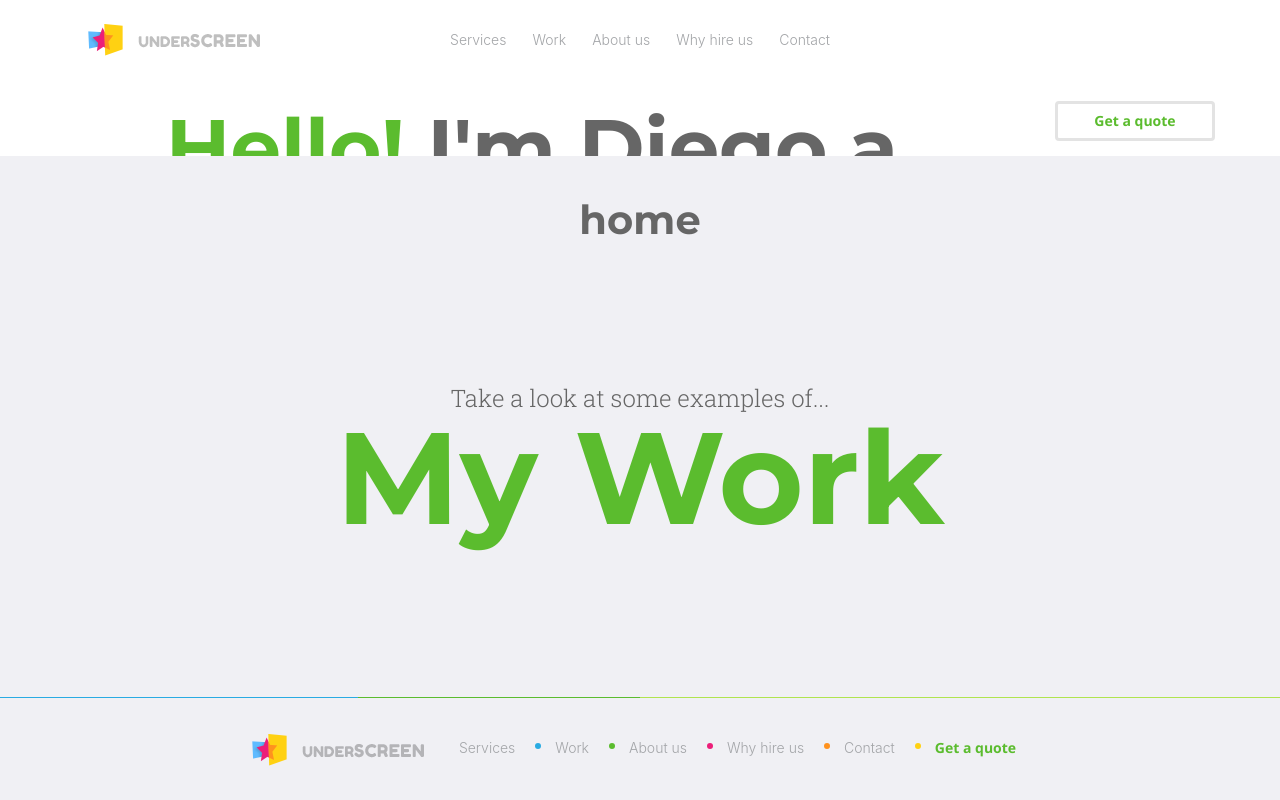
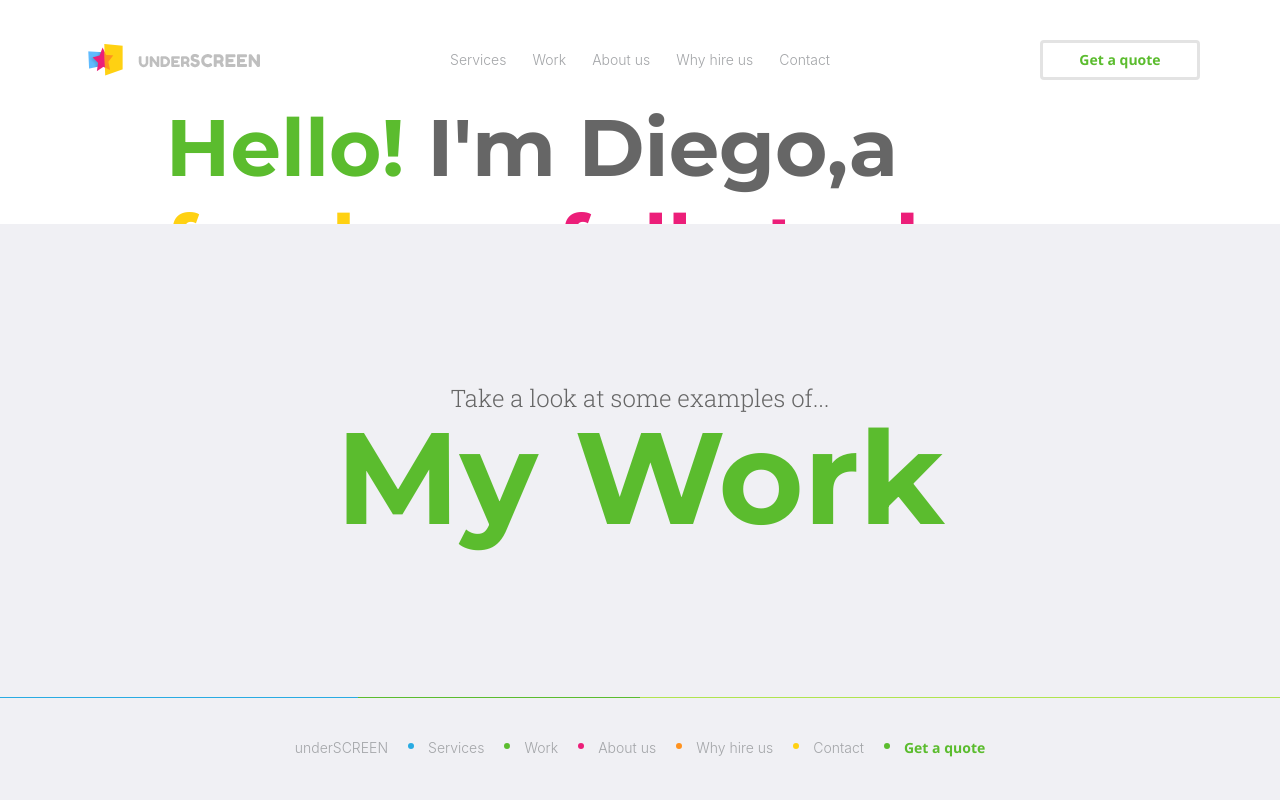
Before and after one commit to davola/us-react, a React (Create React App) app: page / in a window 1280 px wide. Shown: the top 800 px of the page. Built offline with nearby package versions, Linux system fonts and the light colour scheme.

Commit message:
Home and menus fixes

```diff
--- a/src/App.tsx
+++ b/src/App.tsx
@@ -8,7 +8,7 @@ import {PageBottom} from "./components/PageBottom";
 function App() {
     const view = window.location.pathname.substring(1) || 'home';
     return (
-        <div>
+        <div className={'view-' + view}>
             <PageTop view={view}/>
             <View view={view}/>
             <PageBottom view={view} />
--- a/src/components/Menu.tsx
+++ b/src/components/Menu.tsx
@@ -4,17 +4,13 @@ import MenuItem from "./MenuItem";
 import React from "react";
 
 export function Menu({view}: ViewProps) {
-    const liMenuItems = menuItems.map(menuItem =>
+    const topMenuItems = menuItems.filter((value, idx) => idx != 0 );
+    const liMenuItems = topMenuItems.map(menuItem =>
         <MenuItem currentView={view} menuItem={menuItem}/>
     );
     return (
-        <div>
-            <a href="/" className="home">
-                <img src="/img/underscreen-logo.png" alt="underSCREEN"/>
-            </a>
-            <ul id="main-menu" className="menu">
-                {liMenuItems}
-            </ul>
-        </div>
+        <ul id="main-menu" className="menu">
+            {liMenuItems}
+        </ul>
     )
 }
--- /dev/null
+++ b/src/components/MenuFooter.tsx
@@ -0,0 +1,22 @@
+import {ViewProps} from "./View";
+import {menuItems} from "../dara/Menu";
+import MenuItem from "./MenuItem";
+import React from "react";
+
+export function MenuFooter({view}: ViewProps) {
+    const liMenuItems = menuItems.map(menuItem => {
+            return (
+                <MenuItem currentView={view} menuItem={menuItem}/>
+            );
+        }
+    );
+    return (
+        <nav>
+            <div className="container">
+                <ul className="menu">
+                    {liMenuItems}
+                </ul>
+            </div>
+        </nav>
+    )
+}
--- a/src/components/MenuItem.tsx
+++ b/src/components/MenuItem.tsx
@@ -1,8 +1,11 @@
+import {classNames} from "../utils/Utils";
+
 export type MenuItemType = {
     id: number;
     view: string;
     route: string;
     name: string;
+    class: string;
 }
 
 type MenuItemProp = {
@@ -11,10 +14,11 @@ type MenuItemProp = {
 }
 
 export default function MenuItem({currentView, menuItem}: MenuItemProp) {
-    const active: string = (menuItem.route.includes(currentView)) ? 'active' : '';
+    const active: boolean = menuItem.route.includes(currentView);
+    const menuItemClasses: string = classNames(active && 'active', menuItem.class);
+
     return (
-        menuItem &&
-        <li className={active} id={'id-' + menuItem.id} key={menuItem.id}><a href={menuItem.route}>{menuItem.name}</a></li>
+        <li className={menuItemClasses} key={menuItem.id}><a href={menuItem.route}>{menuItem.name}</a></li>
     );
 
 }
--- a/src/components/PageBottom.tsx
+++ b/src/components/PageBottom.tsx
@@ -1,5 +1,6 @@
 import React from "react";
 import {Menu} from "./Menu";
+import {MenuFooter} from "./MenuFooter";
 
 type PageBottomProps = {
     view: string;
@@ -31,7 +32,6 @@ export function PageBottom({view}: PageBottomProps) {
     const texts = getFooterText(view);
     return (
         <footer>
-            <h1>{view}</h1>
             <header>
                 <h3>{texts.h3}</h3>
                 <h1 className="very-big"><a href={texts.url}>{texts.h1}</a></h1>
@@ -41,11 +41,7 @@ export function PageBottom({view}: PageBottomProps) {
                 <div className="bg-green"></div>
                 <div className="bg-lime"></div>
             </div>
-            <nav>
-                <div className="container">
-                    <Menu view={view} />
-                </div>
-            </nav>
+            <MenuFooter view={view} />
         </footer>
     )
 }
--- a/src/components/PageTop.tsx
+++ b/src/components/PageTop.tsx
@@ -1,22 +1,22 @@
 import React from 'react';
 import {ViewProps} from "./View";
 import {Menu} from "./Menu";
+import {classNames} from "../utils/Utils";
 
-function PageTop({view}: ViewProps) {
+export default function PageTop({view}: ViewProps) {
+    let getaQuoteClasses = classNames('btn', 'wire', view === 'get-a-quote' && 'active');
     return (
         <nav className="main-nav" data-controller="Sticky">
             <div className="container">
                 <a data-controller="MenuMobile" href="#" className="menu-mobile">
                     <span className="bar"></span>
                 </a>
-                <Menu view={view} />
-                <a href="/get-a-quote"
-                   className="btn wire <?php if ( $view == 'get-a-quote') echo 'active'; ?>">
-                    Get a quote
+                <a href="/" className="home">
+                    <img src="/img/underscreen-logo.png" alt="underSCREEN"/>
                 </a>
+                <Menu view={view}/>
+                <a href="/get-a-quote" className={getaQuoteClasses}>Get a quote</a>
             </div>
         </nav>
     );
 }
-
-export default PageTop;
--- a/src/components/View.tsx
+++ b/src/components/View.tsx
@@ -6,10 +6,10 @@ export type ViewProps = {
 
 export default function View({view}: ViewProps) {
     let currentView = (
-        <div>
+        <main>
             <h2>Default view in use is:</h2>
             <h1>{view}</h1>
-        </div>
+        </main>
     );
     switch (view) {
         case 'home': currentView = <Home />; break;
@@ -17,8 +17,8 @@ export default function View({view}: ViewProps) {
     }
 
     return (
-        <div className={'view-' + view}>
+        <main>
             {currentView}
-        </div>
+        </main>
     );
 }
--- a/src/components/views/Home.tsx
+++ b/src/components/views/Home.tsx
@@ -1,7 +1,6 @@
 export default function Home() {
     return (
         <div>
-            <main>
             <header className="hello">
                 <div className="container">
                     <div className="row">
@@ -33,10 +32,14 @@ export default function Home() {
                             <span>shop</span></h5>
                         <h5 className="spaced"> need </h5>
                         <h5>
-                                <a href="/freelance-software-development/symfony-web-applications">a web application</a><br/>
-                                <a href="/freelance-software-development/hybrid-mobile-cross-platform-applications">a mobile application</a><br/>
-                                <a href="/freelance-software-development/open-source-responsive-websites">a responsive website</a><br/>
-                                <a href="/freelance-software-development/woocommerce-and-magento-ecommerce-development">an online store</a>
+                            <a href="/freelance-software-development/symfony-web-applications">a web
+                                application</a><br/>
+                            <a href="/freelance-software-development/hybrid-mobile-cross-platform-applications">a mobile
+                                application</a><br/>
+                            <a href="/freelance-software-development/open-source-responsive-websites">a responsive
+                                website</a><br/>
+                            <a href="/freelance-software-development/woocommerce-and-magento-ecommerce-development">an
+                                online store</a>
                         </h5>
                         <h5 className="spaced">?</h5>
                     </div>
@@ -47,7 +50,8 @@ export default function Home() {
                         <h5>Excellent, you are in the right place.</h5>
                     </div>
                     <div className="dialog left">
-                            <h5>Choose one of our <a href="/freelance-software-development-services">digital services</a> and <a className="text-green" href="/get-a-quote">get a quote</a> now!</h5>
+                        <h5>Choose one of our <a href="/freelance-software-development-services">digital
+                            services</a> and <a className="text-green" href="/get-a-quote">get a quote</a> now!</h5>
                     </div>
                 </div>
             </section>
@@ -57,19 +61,24 @@ export default function Home() {
                     <h1>3 main reasons why you should give me a try</h1>
                     <ul className="row">
                         <li className="col-md-4">
-                                <img src="img/code.svg" alt="Quality code" />
+                            <img src="img/code.svg" alt="Quality code"/>
                             <h2>Quality software</h2>
-                                    <p>I develop quality software, always following best practices with frameworks such as <a href="http://symfony.com" target="_blank">Symfony</a>, <a href="https://angular.io/" target="_blank">AngularJS</a> and <a href="http://wordpress.org" target="_blank">Wordpress</a>.</p>
+                            <p>I develop quality software, always following best practices with frameworks such as <a
+                                href="http://symfony.com" target="_blank">Symfony</a>, <a href="https://angular.io/"
+                                                                                          target="_blank">AngularJS</a> and <a
+                                href="http://wordpress.org" target="_blank">Wordpress</a>.</p>
                         </li>
                         <li className="col-md-4">
-                                <img src="img/money.svg" alt="Save money" />
+                            <img src="img/money.svg" alt="Save money"/>
                             <h2>Save money</h2>
-                                    <p>Convenient exchange rates allow me to provide professional services at lower international rates.</p>
+                            <p>Convenient exchange rates allow me to provide professional services at lower
+                                international rates.</p>
                         </li>
                         <li className="col-md-4">
-                                <img src="img/dialog.svg" alt="Communicate easily" />
+                            <img src="img/dialog.svg" alt="Communicate easily"/>
                             <h2>Communicate easily</h2>
-                                    <p>My GMT -3 time zone means I have the same North American working hours. Getting in touch is as simple as opening Skype, Slack or WhatsApp.</p>
+                            <p>My GMT -3 time zone means I have the same North American working hours. Getting in touch
+                                is as simple as opening Skype, Slack or WhatsApp.</p>
                         </li>
                     </ul>
                     <a href="/why-hire-freelance-development" className="btn">
@@ -77,7 +86,10 @@ export default function Home() {
                     </a>
                 </div>
             </section>
-            </main>
+
+            <div className="convinced">
+                <h1>Not sure why should be <a href="/get-a-quote">hiring me</a> yet?</h1>
+            </div>
         </div>
     )
 }
--- a/src/dara/Menu.tsx
+++ b/src/dara/Menu.tsx
@@ -1,40 +1,53 @@
 import {MenuItemType} from "../components/MenuItem";
 
 export const menuItems: MenuItemType[] = [
+    {
+        id: 0,
+        view: 'home',
+        route: '',
+        name: 'underSCREEN',
+        class: 'services',
+    },
     {
         id: 1,
         view: 'services',
         route: 'freelance-software-development-services',
         name: 'Services',
+        class: 'services',
     },
     {
         id: 2,
         view: 'work',
         route: 'work',
         name: 'Work',
+        class: 'work',
     },
     {
         id: 3,
         view: 'about-us',
         route: 'about-us',
         name: 'About us',
+        class: 'about-us',
     },
     {
         id: 4,
         view: 'why-hire-us',
         route: 'why-hire-freelance-development',
         name: 'Why hire us',
+        class: 'why-hire-us',
     },
     {
         id: 5,
         view: 'contact-us',
         route: 'contact-us',
         name: 'Contact',
+        class: 'contact-us',
     },
     {
         id: 6,
         view: 'get-a-quote',
         route: 'get-a-quote',
         name: 'Get a quote',
+        class: 'get-a-quote',
     },
 ];
--- /dev/null
+++ b/src/utils/Utils.ts
@@ -0,0 +1,3 @@
+export function classNames(...args: any[]) {
+    return args.filter(Boolean).join(' ')
+}
```
Lines whose indentation alone changed are shown as unchanged.
